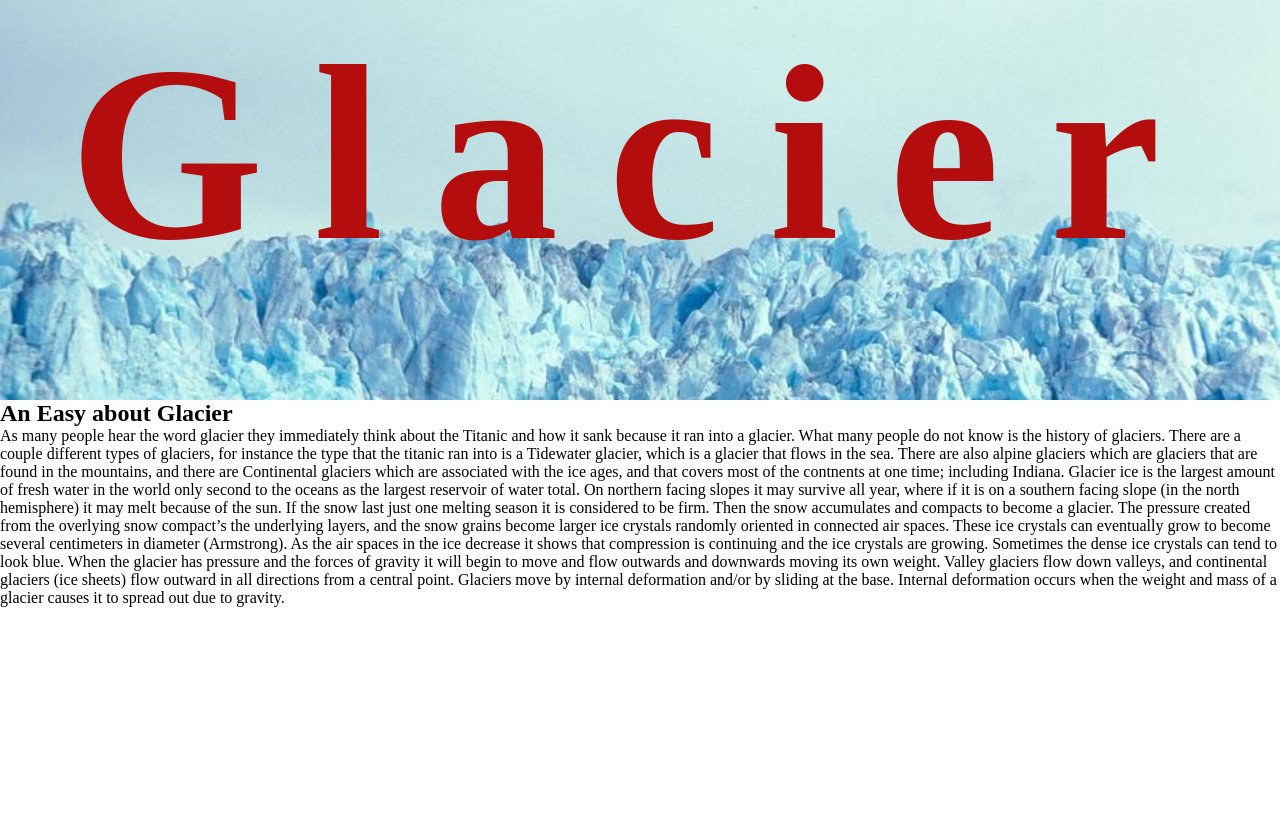
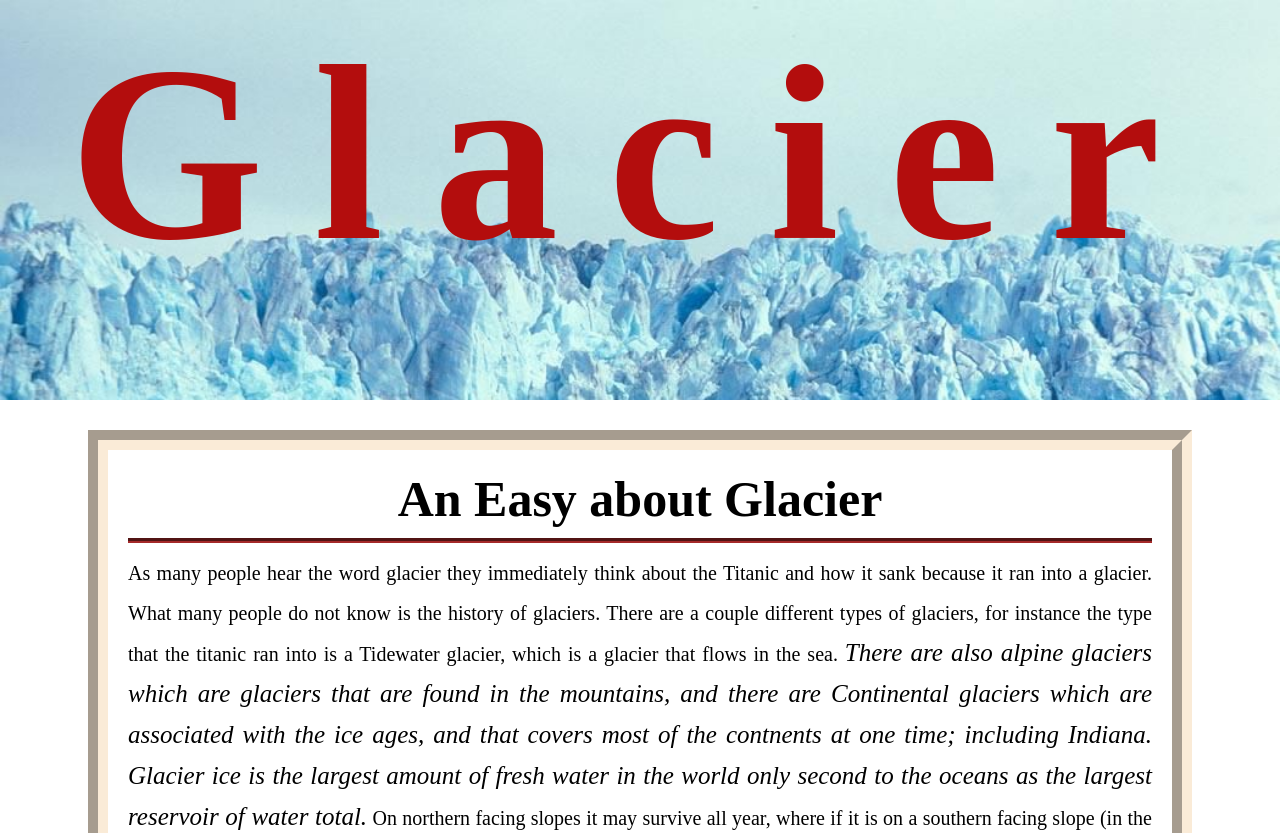
Before and after one commit to Shakillazycoder/Glacier, a plain HTML site: page index.html in a window 1280 px wide. Shown: the top 833 px of the page. Before the commit the page ends 800 px from the top, so only its background shows below. Drawn offline with Linux system fonts and the light colour scheme.

Commit message:
Fourth Updates

```diff
--- a/index.html
+++ b/index.html
@@ -1,19 +1,23 @@
 <!DOCTYPE html>
 <html lang="en">
 <head>
+    <!-- here is my meta tags -->
     <meta charset="UTF-8">
     <meta name="viewport" content="width=device-width, initial-scale=1.0">
     <title>Conceptual Page</title>
+    <!-- here is my style tags -->
     <link rel="stylesheet" href="style/style.css">
     <link rel="shortcut icon" href="images/icons8-glacier-48.png" type="image/x-icon">
 </head>
 <body>
+    <!-- here is my header  -->
     <div class="hero">
         <h1>Glacier</h1>
     </div>
-    <div>
+    <div class="article">
+        <!-- content -->
         <h2>An Easy about Glacier </h2>
-        <p>As many people hear the word glacier they immediately think about the Titanic and how it sank because it ran into a glacier. What many people do not know is the history of glaciers. There are a couple different types of glaciers, for instance the type that the titanic ran into is a Tidewater glacier, which is a glacier that flows in the sea. There are also alpine glaciers which are glaciers that are found in the mountains, and there are Continental glaciers which are associated with the ice ages, and that covers most of the contnents at one time; including Indiana. Glacier ice is the largest amount of fresh water in the world only second to the oceans as the largest reservoir of water total.
+        <p>As many people hear the word glacier they immediately think about the Titanic and how it sank because it ran into a glacier. What many people do not know is the history of glaciers. There are a couple different types of glaciers, for instance the type that the titanic ran into is a Tidewater glacier, which is a glacier that flows in the sea.  <span class="alpine">There are also alpine glaciers which are glaciers that are found in the mountains, and there are Continental glaciers which are associated with the ice ages, and that covers most of the contnents at one time; including Indiana. Glacier ice is the largest amount of fresh water in the world only second to the oceans as the largest reservoir of water total.</span>
             On northern facing slopes it may survive all year, where if it is on a southern facing slope (in the north hemisphere) it may melt because of the sun. If the snow last just one melting season it is considered to be firm. Then the snow accumulates and compacts to become a glacier. The pressure created from the overlying snow compact’s the underlying layers, and the snow grains become larger ice crystals randomly oriented in connected air spaces. These ice crystals can eventually grow to become several centimeters in diameter (Armstrong). As the air spaces in the ice decrease it shows that compression is continuing and the ice crystals are growing. Sometimes the dense ice crystals can tend to look blue.
             When the glacier has pressure and the forces of gravity it will begin to move and flow outwards and downwards moving its own weight. Valley glaciers flow down valleys, and continental glaciers (ice sheets) flow outward in all directions from a central point. Glaciers move by internal deformation and/or by sliding at the base. Internal deformation occurs when the weight and mass of a glacier causes it to spread out due to gravity.
         </p>
--- a/style/style.css
+++ b/style/style.css
@@ -20,3 +20,32 @@
     word-spacing: 20;
     letter-spacing: 50px;
 }
+.article{
+     width: 80%;
+    margin: 30px auto;
+    border-width: 20px;
+    border-color: antiquewhite;
+    border-style: groove;
+    padding: 20px;
+    text-align: justify
+}
+.article h2{
+    text-align: center;
+    font-size: 50px;
+    border-width: 5px;
+    border-color: brown;
+    border-style: groove;
+    border-top: 0;
+    border-right: 0;
+    border-left: 0;
+    padding-bottom: 10px;
+    margin-bottom: 10px;
+}
+.article p{
+    font-size: 20px;
+    line-height: 2em;
+}
+.article p .alpine{
+    font-size: 25px;
+    font-style: italic;
+}
```
